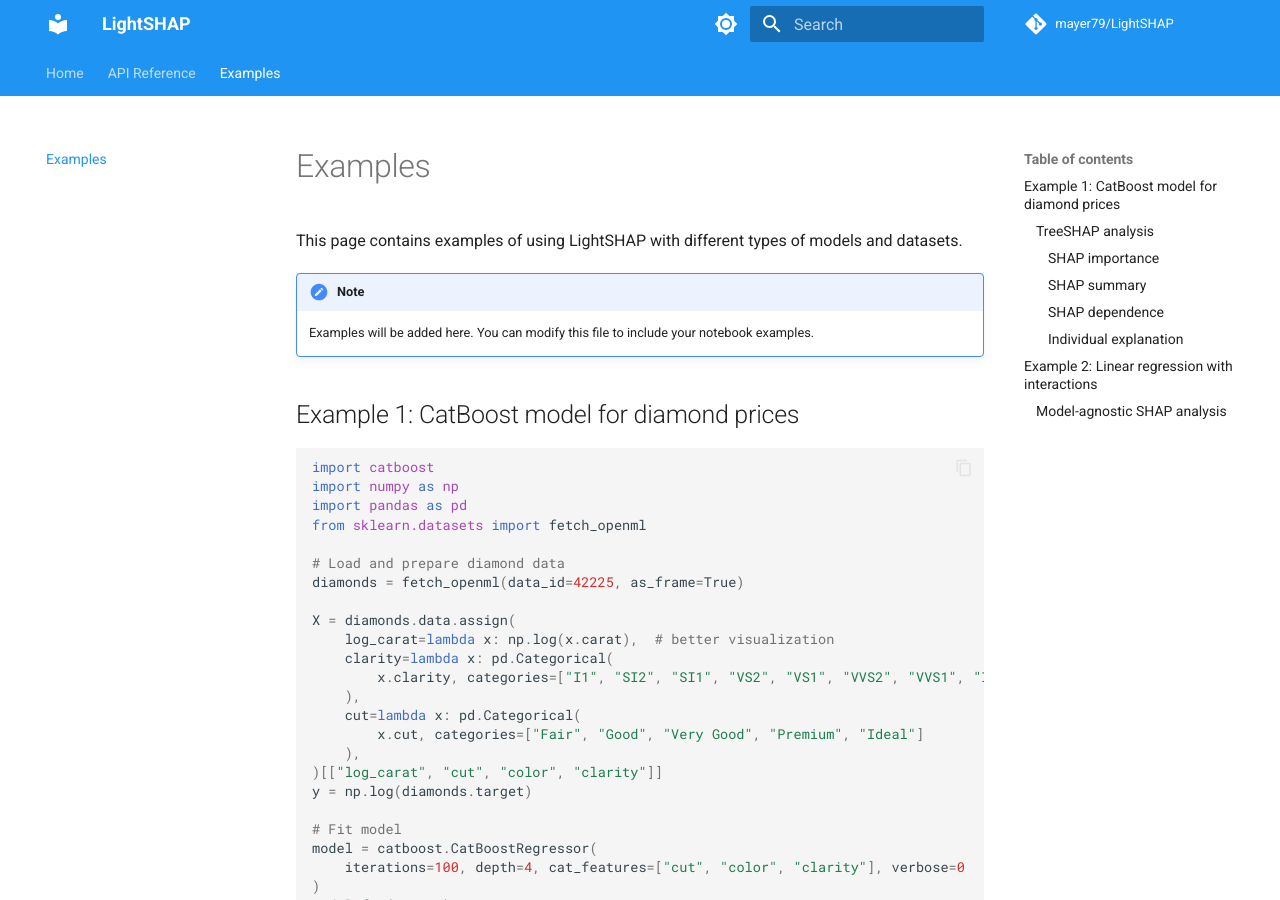
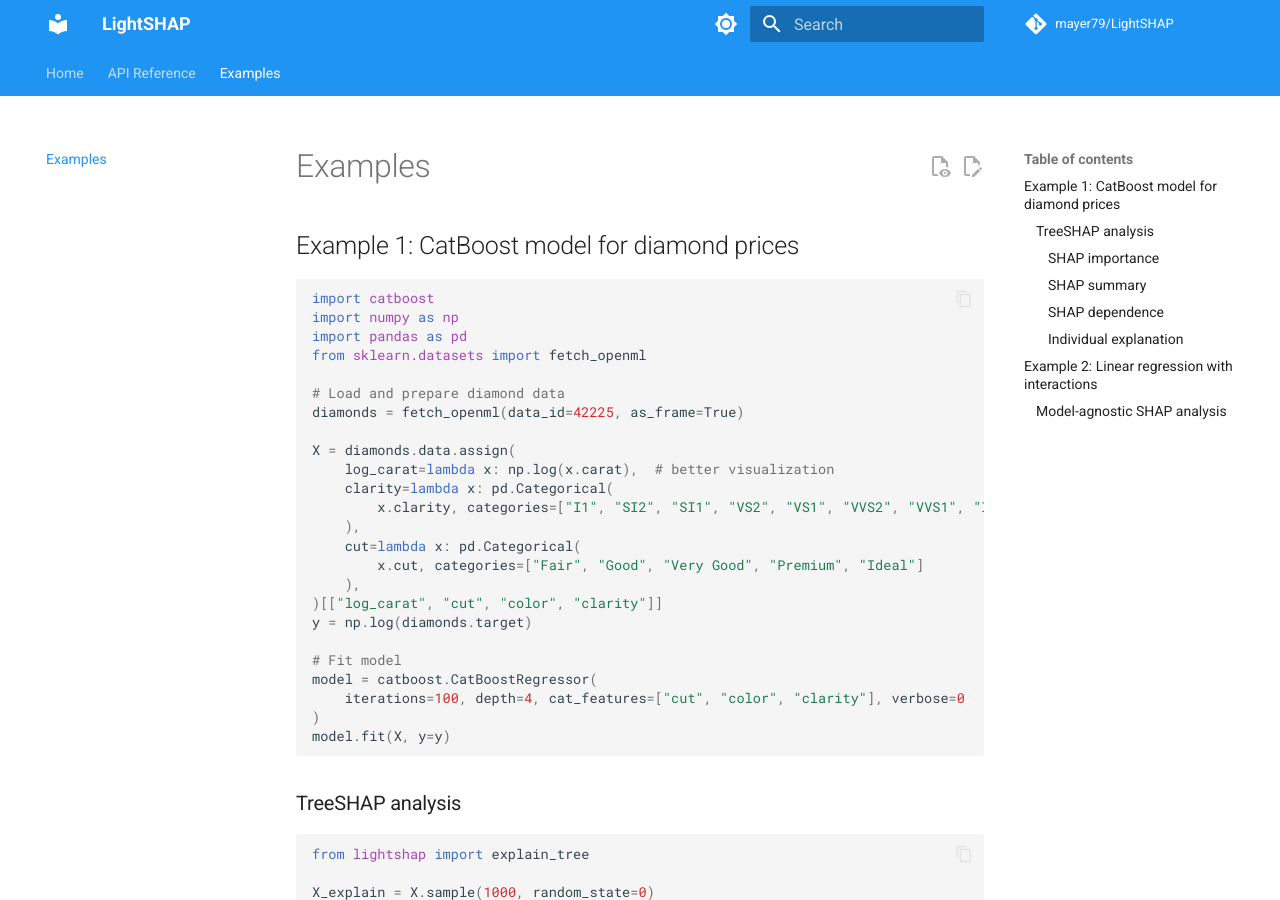
Before and after one commit to mayer79/LightSHAP, an MkDocs documentation site: the page built from docs/examples.md, in a window 1280 px wide and 900 px high. Built offline with MkDocs 1.6.1 and Material for MkDocs 9.7.7, drawn with Linux system fonts in a browser that asks for light colours; comment, search, counter and statistics services are not loaded.

Commit message:
update docu

```diff
--- a/docs/examples.md
+++ b/docs/examples.md
@@ -1,9 +1,4 @@
 # Examples
-
-This page contains examples of using LightSHAP with different types of models and datasets.
-
-!!! note
-    Examples will be added here. You can modify this file to include your notebook examples.
 
 ## Example 1: CatBoost model for diamond prices
 
--- a/mkdocs.yml
+++ b/mkdocs.yml
@@ -24,8 +24,12 @@ theme:
     - navigation.sections
     - navigation.expand
     - navigation.top
+    - navigation.instant
+    - navigation.tracking
     - search.highlight
     - content.code.copy
+    - content.action.edit
+    - content.action.view
 
 plugins:
   - search
@@ -34,6 +38,17 @@ plugins:
         python:
           options:
             docstring_style: numpy
+            show_root_heading: true
+            show_root_toc_entry: false
+            show_signature_annotations: true
+            show_source: false
+            members_order: source
+            heading_level: 2
+            show_symbol_type_heading: true
+            show_symbol_type_toc: true
+            group_by_category: true
+            filters:
+              - "!^_"  # exclude anything starting with _
 
 nav:
   - Home: index.md
```
Also changed, not shown: docs/api.md (+16 -2 lines), 1 other file.
